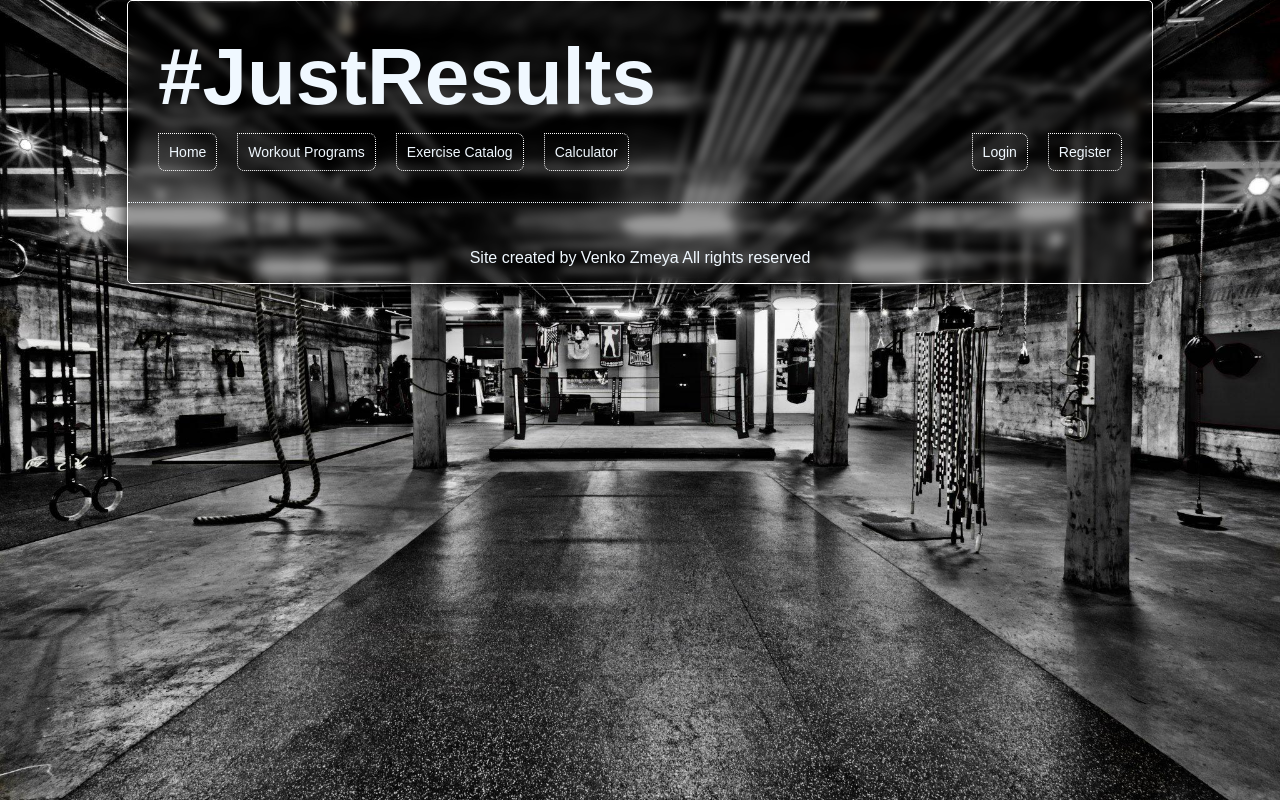
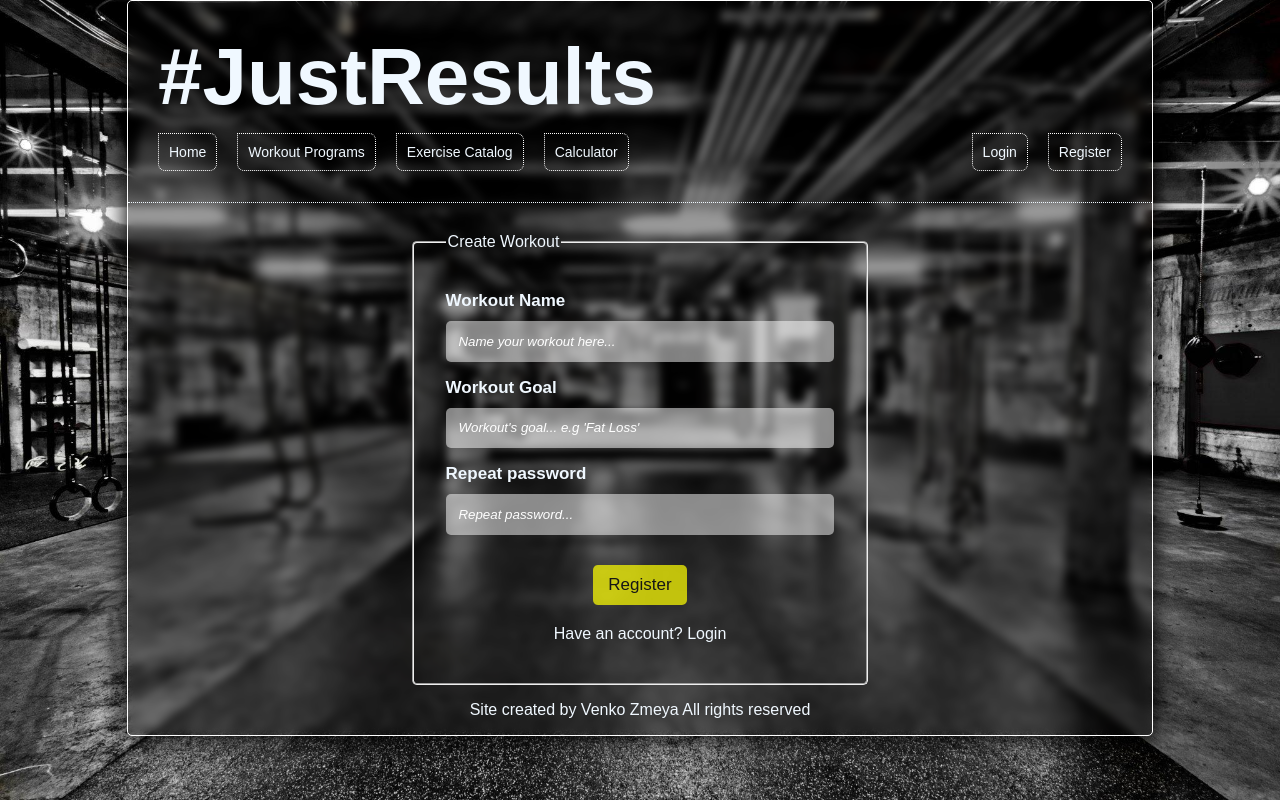
Before and after one commit to venilinvasilev/justresults, a React (Create React App) app: page /create-workout in a window 1280 px wide. Built offline with nearby package versions, Linux system fonts and the light colour scheme; no server answers; a web font is replaced by a local one.

Commit message:
added & fixed some login & register issues

```diff
--- a/src/App.js
+++ b/src/App.js
@@ -1,8 +1,9 @@
 import './App.css';
-import React, { useState, useEffect} from 'react';
+import React, { useState, useEffect } from 'react';
 import { BrowserRouter as Router, Route, Redirect } from 'react-router-dom';
 import './utils/firebase';
-import firebase from './utils/firebase';
+import { auth } from './utils/firebase';
+import { getUserInfo } from './utils/firebase/data';
 import Header from './Components/Header';
 import Content from './Components/Content';
 import Footer from './Components/Footer';
@@ -12,14 +13,16 @@ export let UserCtx = React.createContext();
 function App() {
     const [userInfo, setUserInfo] = useState();
     useEffect(() => {
-        firebase.auth().onAuthStateChanged((user) => {
+        auth.onAuthStateChanged((user) => {
             if (user) {
-                setUserInfo(user);
+                getUserInfo(user.uid)
+                    .then((data) => setUserInfo(data))
+                    .catch(err => console.log(err.message));
             } else {
                 setUserInfo();
             }
         });
-    }, [])
+    }, []);
     return (
         <Router>
             <div className="site-wrapper">
@@ -31,7 +34,7 @@ function App() {
                 <Footer />
             </div>
             <Route path="/logout" exact render={props => {
-                firebase.auth().signOut();
+                auth.signOut();
                 return <Redirect to='/' />;
             }
             } />
--- a/src/Components/Content/Content.js
+++ b/src/Components/Content/Content.js
@@ -6,7 +6,7 @@ import { Switch, Route } from 'react-router-dom';
 import Home from './Home';
 import Login from './Login';
 import Register from './Register';
-
+import CreateWorkout from './CreateWorkout';
 function Content() {
     return (
         <div className="site-content">
@@ -14,6 +14,7 @@ function Content() {
                     <Route path="/" exact component={Home} />
                     <Route path="/login" exact component={Login} />
                     <Route path="/register" exact component={Register} />
+                    <Route path="/create-workout" exact component={CreateWorkout} />
                 </Switch>
         </div>
     );
--- /dev/null
+++ b/src/Components/Content/CreateWorkout/CreateWorkout.js
@@ -0,0 +1,37 @@
+import './CreateWorkout.css';
+
+function CreateWorkout() {
+    return (
+        <section className='create-section'>
+            <form className='create-form'>
+                <fieldset>
+                    <legend>Create Workout</legend>
+                    <p className="field">
+                        <label htmlFor='email'>Workout Name</label>
+                        <span className="input">
+                            <input type="text" name="name" placeholder="Name your workout here..." />
+                        </span>
+                    </p>
+                    <p className="field">
+                        <label htmlFor='password'>Workout Goal</label>
+                        <span className="input">
+                            <input type="text" name="goal" placeholder="Workout's goal... e.g 'Fat Loss'" />
+                        </span>
+                    </p>
+                    <p className="field">
+                        <label htmlFor='password'>Repeat password</label>
+                        <span className="input">
+                            <input type="password" name="rePassword" placeholder="Repeat password..." />
+                        </span>
+                    </p>
+                    <span className="input">
+                        <input className="submit" type="submit" value="Register" />
+                    </span>
+                    <p className="not-a-member">Have an account? Login</p>
+                </fieldset>
+            </form>
+        </section>
+    );
+}
+
+export default CreateWorkout;
--- /dev/null
+++ b/src/Components/Content/CreateWorkout/index.js
@@ -0,0 +1 @@
+export { default } from './CreateWorkout'
--- a/src/Components/Content/Login/Login.js
+++ b/src/Components/Content/Login/Login.js
@@ -1,19 +1,13 @@
 import './Login.css';
 import { Link, useHistory } from 'react-router-dom';
-import { auth } from '../../../utils/firebase';
+import { loginUser } from '../../../utils/firebase/data';
 function Login() {
     const history = useHistory();
-    const onSubmitLoginHandler = async (e) => {
+    const onSubmitLoginHandler = (e) => {
         e.preventDefault();
         const email = e.target.email.value;
         const password = e.target.password.value;
-        try {
-            await auth.signInWithEmailAndPassword(email, password);
-            history.push('/');
-
-        } catch (err) {
-            console.log(err.message);
-        }
+        loginUser(email, password).then(() => history.push('/')).catch(err => console.log(err.message));
     }
     return (
         <section className='sign-in-section'>
--- a/src/Components/Content/Register/Register.js
+++ b/src/Components/Content/Register/Register.js
@@ -1,20 +1,16 @@
 import './Register.css';
 
 import { Link, useHistory } from 'react-router-dom';
-import { auth } from '../../../utils/firebase';
+import { registerUser } from '../../../utils/firebase/data';
 
 function Register() {
     const history = useHistory();
-    const onSubmitRegisterHandler = async (ev) => {
+    const onSubmitRegisterHandler = (ev) => {
         ev.preventDefault();
+        const username = ev.target.username.value;
         const email = ev.target.email.value;
-        const password = ev.target.email.value;
-        try {
-            await auth.createUserWithEmailAndPassword(email, password);
-            history.push('/')
-        } catch (err) {
-            console.log(err.message);
-        }
+        const password = ev.target.password.value;
+        registerUser(username, email, password).then(() => history.push('/')).catch((err) => console.log);
     }
 
     return (
@@ -22,6 +18,12 @@ function Register() {
             <form onSubmit={onSubmitRegisterHandler}className='login-form'>
                 <fieldset>
                     <legend>Register</legend>
+                    <p className="field">
+                        <label htmlFor='username'>Username</label>
+                        <span className="input">
+                            <input type="text" name="username" placeholder="Your username..." />
+                        </span>
+                    </p>
                     <p className="field">
                         <label htmlFor='email'>Email</label>
                         <span className="input">
--- a/src/Components/Header/Navigation/Navigation.js
+++ b/src/Components/Header/Navigation/Navigation.js
@@ -1,12 +1,11 @@
 import './Navigation.css';
-import { useEffect } from 'react';
+
 import { useContext } from 'react';
 import { UserCtx } from '../../../App';
 import { NavLink } from 'react-router-dom';
 
 function Navigation() {
     const userInfo = useContext(UserCtx);
-    console.log(userInfo?.email)
     return (
         <nav>
             <div className="left-nav">
@@ -14,15 +13,20 @@ function Navigation() {
                 <NavLink className="site-nav-link" activeClassName="site-active-nav-link" to="/workouts">Workout Programs</NavLink>
                 {userInfo?.email ?
                     <NavLink className="site-nav-link" activeClassName="site-active-nav-link" to="/create-workout">Create Workout</NavLink>
-                    : ''
+                    :
+                    ''
                 }
                 <NavLink className="site-nav-link" activeClassName="site-active-nav-link" to="/exercises">Exercise Catalog</NavLink>
                 <NavLink className="site-nav-link" activeClassName="site-active-nav-link" to="/calculator">Calculator</NavLink>
             </div>
             <div className="right-nav">
                 {userInfo?.email ?
+                    <>
+                    <span>Wellcome back, {userInfo.username}!</span>
                     <NavLink className="site-nav-link" activeClassName="site-active-nav-link" exact to="/logout">Logout</NavLink>
-                    : <div>
+                    </>
+                    :
+                    <div>
                         <NavLink className="site-nav-link" activeClassName="site-active-nav-link" exact to="/login">Login</NavLink>
                         <NavLink className="site-nav-link" activeClassName="site-active-nav-link" exact to="/register">Register</NavLink>
                     </div>
--- /dev/null
+++ b/src/utils/firebase/data.js
@@ -0,0 +1,18 @@
+import { auth, database } from './';
+
+export function loginUser(email, password) {
+    return auth.signInWithEmailAndPassword(email, password);
+}
+
+export function registerUser(username, email, password) {
+    return auth.createUserWithEmailAndPassword(email, password).then((credentials) => {
+        database.ref('users/' + credentials.user.uid).set({
+            username: username,
+            email: email,
+        });
+    })
+}
+
+export function getUserInfo(uid) {
+    return database.ref().child('users').child(uid).get().then((snapshot) => snapshot.val());
+}
--- a/src/utils/firebase/index.js
+++ b/src/utils/firebase/index.js
@@ -1,10 +1,12 @@
 import firebase from "firebase/app";
 import "firebase/auth";
+import "firebase/database";
 
 const firebaseConfig = {
     apiKey: "AIzaSyBJWgWVeXa33Xr5fBPRoAcgRFPfxSkMY1U",
     authDomain: "justresults-9a687.firebaseapp.com",
     projectId: "justresults-9a687",
+    databaseURL: "https://justresults-9a687-default-rtdb.europe-west1.firebasedatabase.app",
     storageBucket: "justresults-9a687.appspot.com",
     messagingSenderId: "367005611135",
     appId: "1:367005611135:web:7d7117262d7460d2fabb4a"
@@ -17,3 +19,5 @@ if(!firebase.apps.length) {
 export default firebase;
 
 export const auth = firebase.auth();
+
+export const database = firebase.database();
```
Also changed, not shown: src/Components/Content/CreateWorkout/CreateWorkout.css (added).
